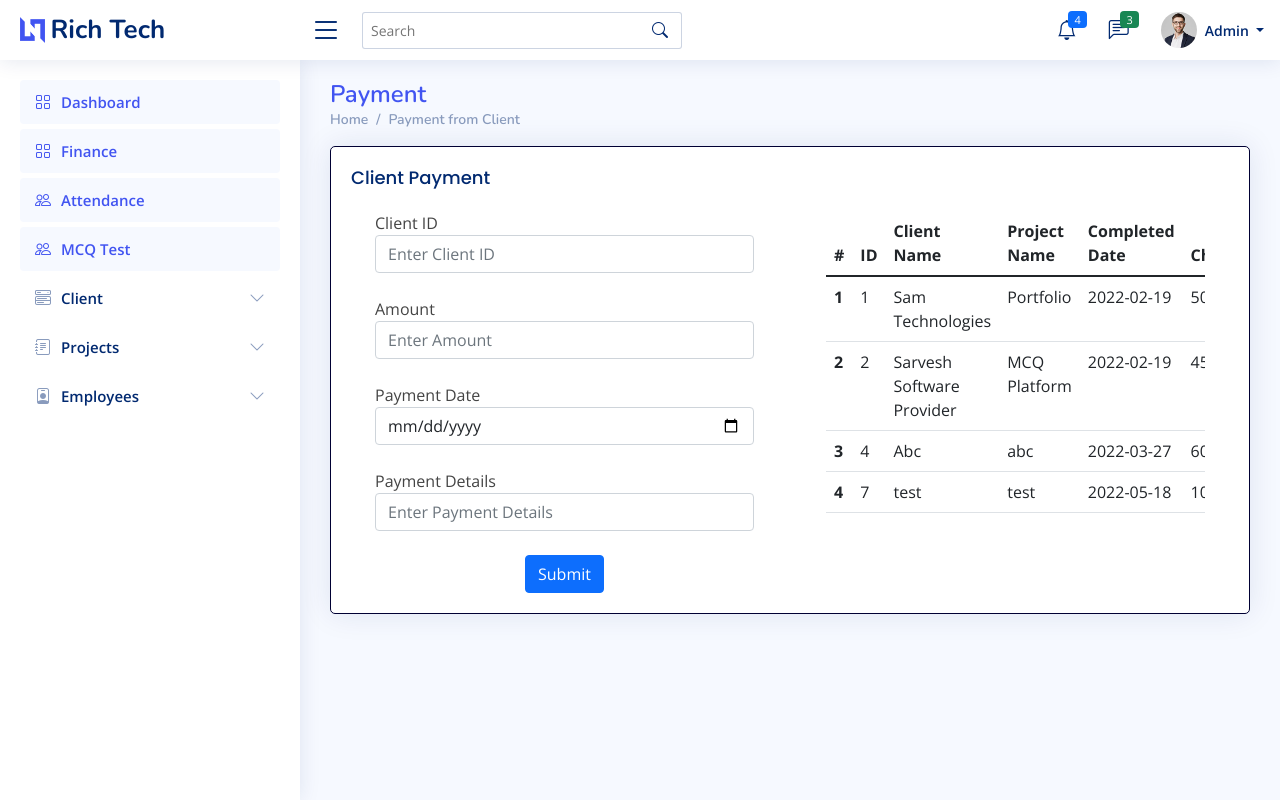
After one commit to ItsAge9633/Company-System, a PHP site: page /admin/payment.php in a window 1280 px wide. The commit adds this page. Run offline with PHP 8.4, Linux system fonts and the light colour scheme; a user stored in the database is signed in; data comes from the database, SQL or seed files in the repository; both versions use the stored data as it was after the commit; some libraries are stand-ins or nearby versions.

Commit message:
Minor Database Fixes & Payment UI

```diff
--- a/admin/imports/nav-admin.php
+++ b/admin/imports/nav-admin.php
@@ -283,6 +283,11 @@
               <i class="bi bi-circle"></i><span>Browse Client</span>
             </a>
           </li>
+          <li>
+            <a href="payment.php">
+              <i class="bi bi-circle"></i><span>Payment Received</span>
+            </a>
+          </li>
         </ul>
       </li><!-- End Components Nav -->
 
--- /dev/null
+++ b/admin/payment.php
@@ -0,0 +1,175 @@
+<?php
+    session_start();
+    if ($_SESSION['erole']=="admin"){
+?>
+<!DOCTYPE html>
+<html lang="en">
+
+<head>
+  <meta charset="utf-8">
+  <meta content="width=device-width, initial-scale=1.0" name="viewport">
+
+  <title>Dashboard - RichTech </title>
+  <meta content="" name="description">
+  <meta content="" name="keywords">
+
+  <!-- Favicons -->
+  <link href="../assets/img/favicon.png" rel="icon">
+  <link href="../assets/img/apple-touch-icon.png" rel="apple-touch-icon">
+
+  <!-- Google Fonts -->
+  <link href="https://fonts.gstatic.com" rel="preconnect">
+  <link href="https://fonts.googleapis.com/css?family=Open+Sans:300,300i,400,400i,600,600i,700,700i|Nunito:300,300i,400,400i,600,600i,700,700i|Poppins:300,300i,400,400i,500,500i,600,600i,700,700i" rel="stylesheet">
+
+  <!-- Vendor CSS Files -->
+  <link href="../assets/vendor/bootstrap/css/bootstrap.min.css" rel="stylesheet">
+  <link href="../assets/vendor/bootstrap-icons/bootstrap-icons.css" rel="stylesheet">
+  <link href="../assets/vendor/boxicons/css/boxicons.min.css" rel="stylesheet">
+  <link href="../assets/vendor/quill/quill.snow.css" rel="stylesheet">
+  <link href="../assets/vendor/quill/quill.bubble.css" rel="stylesheet">
+  <link href="../assets/vendor/remixicon/remixicon.css" rel="stylesheet">
+  <link href="../assets/vendor/simple-datatables/style.css" rel="stylesheet">
+
+  <!-- Template Main CSS File -->
+  <link href="../assets/css/style.css" rel="stylesheet">
+
+</head>
+
+<body>
+
+  <!-- ======= Top and Side Bar ======= -->
+  <?php include 'imports/nav-admin.php'; ?>
+
+  <main id="main" class="main">
+
+    <div class="pagetitle">
+      <h1><a href="payment.php">Payment</a></h1>
+      <nav>
+        <ol class="breadcrumb">
+          <li class="breadcrumb-item"><a href="index.php">Home</a></li>
+          <li class="breadcrumb-item active"><a href="payment.php">Payment from Client</a></li>
+        </ol>
+      </nav>
+    </div><!-- End Page Title -->
+
+    <section class="section add_cli">
+
+      <div id="input" name="input" class="card">
+        <div class="card-body">
+          <h5 class="card-title">Client Payment</h5>
+
+            <div class="row">
+                <div class="col-md-6">
+                    <div class="container jumbotron">
+                    <form action="" method="post">
+                        <div class="form-group">
+                            <label for="client_id">Client ID</label>
+                            <input type="text" class="form-control" id="client_id" name="client_id" placeholder="Enter Client ID">
+                        </div><br>
+                        <div class="form-group">
+                            <label for="amount">Amount</label>
+                            <input type="text" class="form-control" id="amount" name="amount" placeholder="Enter Amount">
+                        </div><br>
+                        <div class="form-group">
+                            <label for="payment_date">Payment Date</label>
+                            <input type="date" class="form-control" id="payment_date" name="payment_date" placeholder="Enter Payment Date">
+                        </div><br>
+                        <div class="form-group">
+                            <label for="payment_details">Payment Details</label>
+                            <input type="text" class="form-control" id="payment_details" name="payment_details" placeholder="Enter Payment Details">
+                        </div><br>
+                        <center><button type="submit" class="btn btn-primary">Submit</button></center>
+                    </form>
+                    </div>
+                </div>
+
+                <div class="col-md-6">
+                    <div class="container jumbotron">
+                        <?php
+                            include '../imports/config.php';
+                            $conn=mysqli_connect($server_name,$username,$password,$database_name);
+                            $sql_query = "SELECT * from clientt where received is NULL and pstatus='Completed'";
+                            $records = mysqli_query($conn, $sql_query);
+                            $n=1;
+                            echo '<div class="table-responsive">';
+                            echo '<table class="table table-hover">';
+                                echo '<thead class="thead-dark">';
+                                    echo '<tr>';
+                                    echo '<th scope="col">#</th>';
+                                    echo '<th scope="col">ID</th>';
+                                    echo '<th scope="col">Client Name</th>';
+                                    echo '<th scope="col">Project Name</th>';
+                                    echo '<th scope="col">Completed Date</th>';
+                                    echo '<th scope="col">Charges</th>';
+                                    echo '</tr>';
+                                echo '</thead>';
+
+                                echo '<tbody>';
+                                while($data = mysqli_fetch_array($records)){
+                                    $cid=$data['Id'];
+                                    $cname=$data['cname'];
+                                    $pname=$data['pname'];
+                                    $cdate=$data['cdate'];
+                                    $charges=$data['charges'];
+
+                                    //$dob1=explode(" ",$dob);
+                                    //$dob=$dob1[0];
+
+                                    echo '<tr>
+                                            <th scope="row">'.$n.'</th>
+                                            <td>'.$cid.'</td>
+                                            <td>'.$cname.'</td>
+                                            <td>'.$pname.'</td>
+                                            <td>'.$cdate.'</td>
+                                            <td>'.$charges.'</td>
+                                            </tr>';
+                                    $n+=1;
+                                }
+                                echo '</tbody>
+                                </table>';
+                            echo '</div>';
+
+                            mysqli_close($conn);
+                        ?>
+                    </div>
+                </div>
+            </div>
+
+        </div>
+      </div>
+
+    </section>
+
+  </main><!-- End #main -->
+
+
+
+  <a href="#" class="back-to-top d-flex align-items-center justify-content-center"><i class="bi bi-arrow-up-short"></i></a>
+
+  <!-- Vendor JS Files -->
+  <script src="../assets/vendor/apexcharts/apexcharts.min.js"></script>
+  <script src="../assets/vendor/bootstrap/js/bootstrap.bundle.min.js"></script>
+  <script src="../assets/vendor/chart.js/chart.min.js"></script>
+  <script src="../assets/vendor/echarts/echarts.min.js"></script>
+  <script src="../assets/vendor/quill/quill.min.js"></script>
+  <script src="../assets/vendor/simple-datatables/simple-datatables.js"></script>
+  <script src="../assets/vendor/tinymce/tinymce.min.js"></script>
+  <script src="../assets/vendor/php-email-form/validate.js"></script>
+
+  <!-- Template Main JS File -->
+  <script src="../assets/js/main.js"></script>
+
+</body>
+
+</html>
+
+<?php
+            //print("Op");
+        }
+        else{
+            ob_start();
+            header('Location: '.'../index.php');
+            ob_end_flush();
+            die();
+        }
+    ?>
```
Also changed, not shown: MCQ/imports/nav-admin.php (+14 -6 lines), autoclick.sql.
